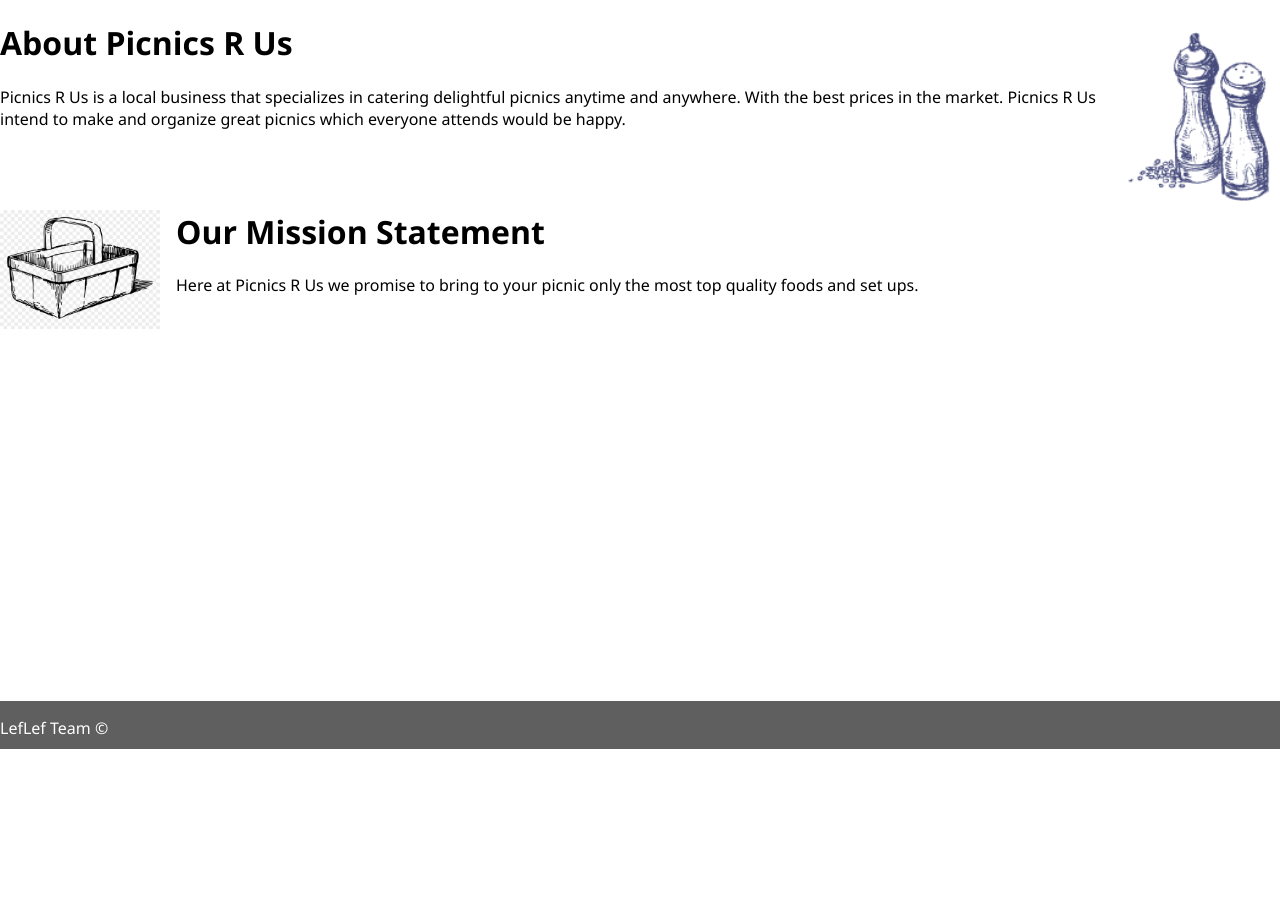
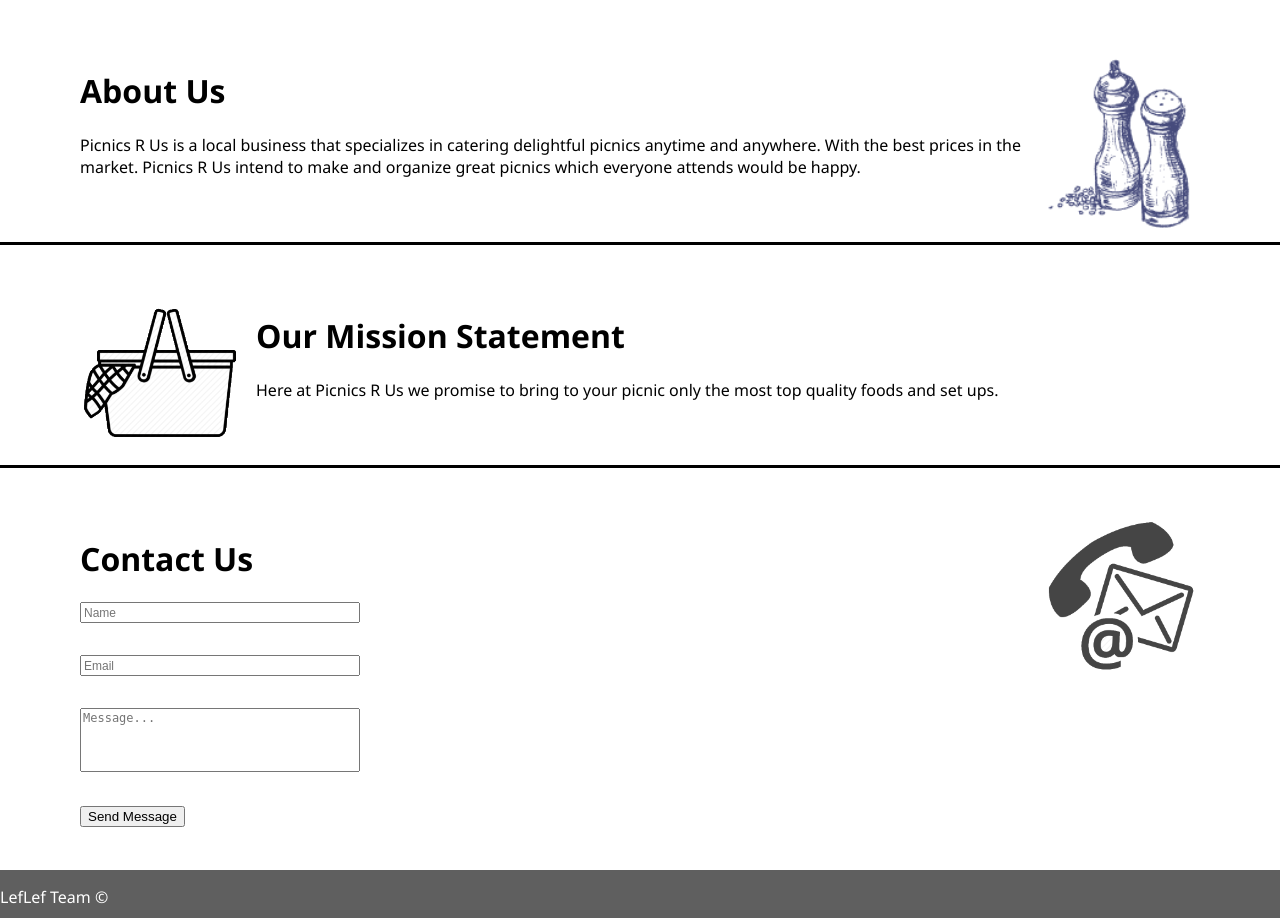
Before and after one commit to wswaileh/webProject, a PHP site: page /aboutUs.php in a window 1280 px wide. Shown: the part 51-969 px from the top of the page. Before the commit the page ends 800 px from the top, so only its background shows below. Run offline with PHP 8.4, Linux system fonts and the light colour scheme; some libraries are stand-ins or nearby versions.

Commit message:
fixed about us page and navbar

```diff
--- a/aboutUs.php
+++ b/aboutUs.php
@@ -2,7 +2,7 @@
 <link rel="stylesheet" href="css/aboutUs.css" type="text/css">
 <div class="row">
     <img src="img/aboutUs/salt.png">
-    <h1>About Picnics R Us</h1>
+    <h1>About Us</h1>
     <p>
         Picnics R Us is a local business that specializes in catering delightful picnics anytime and anywhere.
         With the best prices in the market. Picnics R Us intend to make and organize great picnics which everyone
@@ -17,4 +17,61 @@
     <p>Here at Picnics R Us we promise to bring to your picnic only the most top quality foods and set ups.</p>
 </div>
 
+<div class="row">
+    <img src="img/aboutUs/contactUs.png">
+    <h1>Contact Us</h1>
+    <form>
+        <label id="nameLabel"></label>
+        <input placeholder="Name" id="nameField">
+        <label id="emailLabel"></label>
+        <input placeholder="Email" id="emailField">
+        <label id="messageLabel"></label>
+        <textarea placeholder="Message..." id="messageField"></textarea>
+        <button type="submit">Send Message</button>
+    </form>
+</div>
+
+<script>
+    document.getElementById("nameField").addEventListener("focus", nameFocus);
+    document.getElementById("nameField").addEventListener("focusout", nameOutOfFocus);
+
+    document.getElementById("emailField").addEventListener("focus", emailFocus);
+    document.getElementById("emailField").addEventListener("focusout", emailOutOfFocus);
+
+    document.getElementById("messageField").addEventListener("focus", messageFocus);
+    document.getElementById("messageField").addEventListener("focusout", messageOutOfFocus);
+
+
+    function nameFocus() {
+        document.getElementById("nameField").placeholder = "";
+        document.getElementById("nameLabel").innerText = "Name";
+    }
+
+    function nameOutOfFocus() {
+        document.getElementById("nameField").placeholder = "Name";
+        document.getElementById("nameLabel").innerText = "";
+    }
+
+    function emailFocus(){
+        document.getElementById("emailField").placeholder = "";
+        document.getElementById("emailLabel").innerText = "Email";
+    }
+
+    function emailOutOfFocus() {
+        document.getElementById("emailField").placeholder = "Email";
+        document.getElementById("emailLabel").innerText = "";
+    }
+
+    function messageFocus (){
+        document.getElementById("messageField").placeholder = "";
+        document.getElementById("messageLabel").innerHTML = "Message";
+    }
+
+
+    function messageOutOfFocus() {
+        document.getElementById("messageField").placeholder = "Message...";
+        document.getElementById("messageLabel").innerText = "";
+    }
+
+</script>
 <?php require 'footer.php' ?>
--- a/css/aboutUs.css
+++ b/css/aboutUs.css
@@ -1,5 +1,15 @@
+@media only screen and (max-width: 600px) {
+    .row h1{
+        display: block
+    }
+    .row input,textarea{
+        width: 90%;
+    }
+}
+
 .row {
-    margin-bottom: 5rem;
+    padding: 3rem 5rem 3rem 5rem;
+    border-bottom: 3px solid black;
 }
 
 .row:nth-child(even) img {
@@ -16,3 +26,22 @@
 .row img{
     width: 10rem;
 }
+
+input,textarea{
+    display: block;
+    margin-bottom: 2rem;
+    width: 25%;
+}
+
+input::placeholder, textarea::placeholder {
+    font-size: 0.75rem;
+}
+
+.row label{
+    margin-bottom: 1rem;
+}
+
+textarea{
+    resize: none;
+    height: 4rem;
+}
--- a/navbar.php
+++ b/navbar.php
@@ -21,13 +21,13 @@
                 ';
         ?>
     </div>
-    <a href="javascript:void(0);" class="icon" onclick="myFunction()">
+    <a href="#" onclick="navCollapse()" class="icon" onclick="myFunction()">
         <i>▼</i>
     </a>
 </nav>
 
 <script>
-    function myFunction() {
+    function navCollapse() {
         var x = document.getElementById("myTopnav");
         if (x.className === "topnav") {
             x.className += " responsive";
```
Also changed, not shown: img/aboutUs/basket.png, img/aboutUs/contactUs.png (added).
